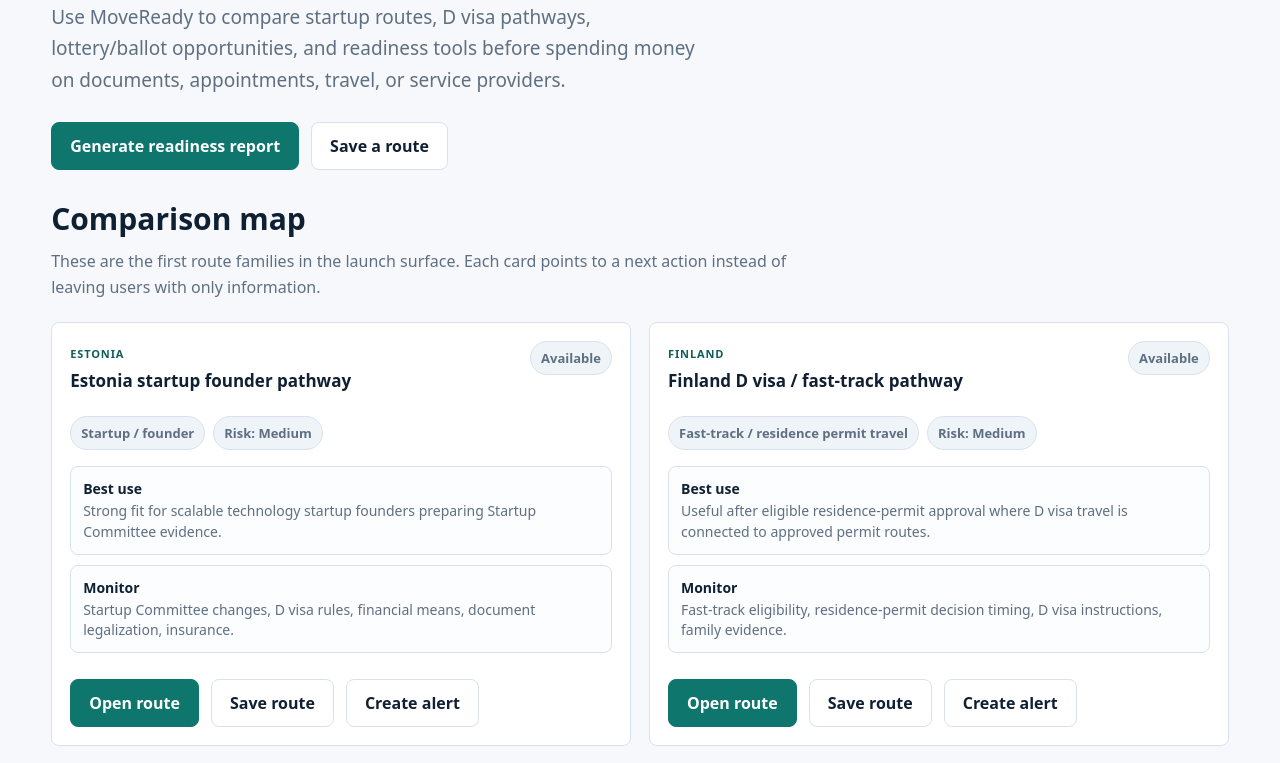
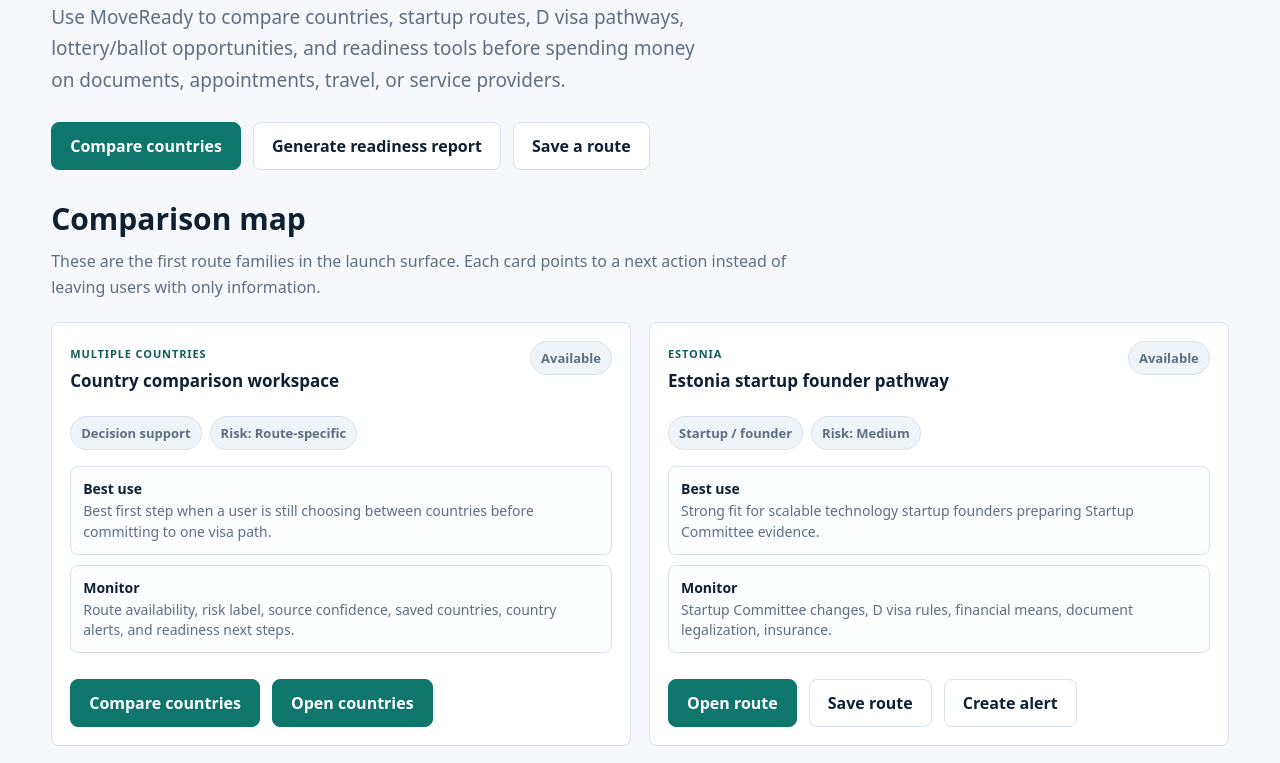
Before and after one commit to SirBM201/SirBM201-moveready-frontend, a Next.js app: page /compare in a window 1280 px wide. Shown: the part 360-1123 px from the top of the page. Built offline with nearby package versions, Linux system fonts and the light colour scheme.

Commit message:
Connect compare page to country comparison

```diff
--- a/app/compare/page.tsx
+++ b/app/compare/page.tsx
@@ -1,6 +1,19 @@
 import styles from "./compare.module.css";
 
 const routes = [
+  {
+    name: "Country comparison workspace",
+    country: "Multiple countries",
+    category: "Decision support",
+    status: "Available",
+    risk: "Route-specific",
+    strength: "Best first step when a user is still choosing between countries before committing to one visa path.",
+    watch: "Route availability, risk label, source confidence, saved countries, country alerts, and readiness next steps.",
+    actions: [
+      { label: "Compare countries", href: "/country-comparison" },
+      { label: "Open countries", href: "/country-checker" },
+    ],
+  },
   {
     name: "Estonia startup founder pathway",
     country: "Estonia",
@@ -58,7 +71,7 @@ const routes = [
 ];
 
 const scoreRows = [
-  ["Decision support", "Compare route fit before spending money."],
+  ["Decision support", "Compare countries and route families before spending money."],
   ["Preparation", "Move from interest to documents, funds, timeline, reports, and services."],
   ["Monitoring", "Save routes and create opt-in alerts for date/rule changes."],
   ["Execution", "Request courier, legalization, insurance, expert review, and settlement support."],
@@ -71,6 +84,7 @@ export default function ComparePage() {
         <a className="brand" href="/"><strong>Project MoveReady</strong><span>Compare routes</span></a>
         <nav className="nav" aria-label="Main navigation">
           <a href="/">Home</a>
+          <a href="/country-comparison">Countries</a>
           <a href="/opportunities">Opportunities</a>
           <a href="/readiness">Readiness</a>
           <a href="/saved-routes">Saved Routes</a>
@@ -83,10 +97,11 @@ export default function ComparePage() {
           <span className="eyebrow">Route comparison</span>
           <h1>Compare before you commit.</h1>
           <p className="lede">
-            Use MoveReady to compare startup routes, D visa pathways, lottery/ballot opportunities, and readiness tools before spending money on documents, appointments, travel, or service providers.
+            Use MoveReady to compare countries, startup routes, D visa pathways, lottery/ballot opportunities, and readiness tools before spending money on documents, appointments, travel, or service providers.
           </p>
           <div className="actions">
-            <a className="btn primary" href="/route-checker">Generate readiness report</a>
+            <a className="btn primary" href="/country-comparison">Compare countries</a>
+            <a className="btn" href="/route-checker">Generate readiness report</a>
             <a className="btn" href="/saved-routes">Save a route</a>
           </div>
         </div>
@@ -115,7 +130,7 @@ export default function ComparePage() {
               </div>
               <div className="actions">
                 {route.actions.map((action) => (
-                  <a className={action.label.includes("Open") || action.label.includes("Run") ? "btn primary" : "btn"} href={action.href} key={action.href}>{action.label}</a>
+                  <a className={action.label.includes("Open") || action.label.includes("Run") || action.label.includes("Compare") ? "btn primary" : "btn"} href={action.href} key={action.href}>{action.label}</a>
                 ))}
               </div>
             </article>
```
